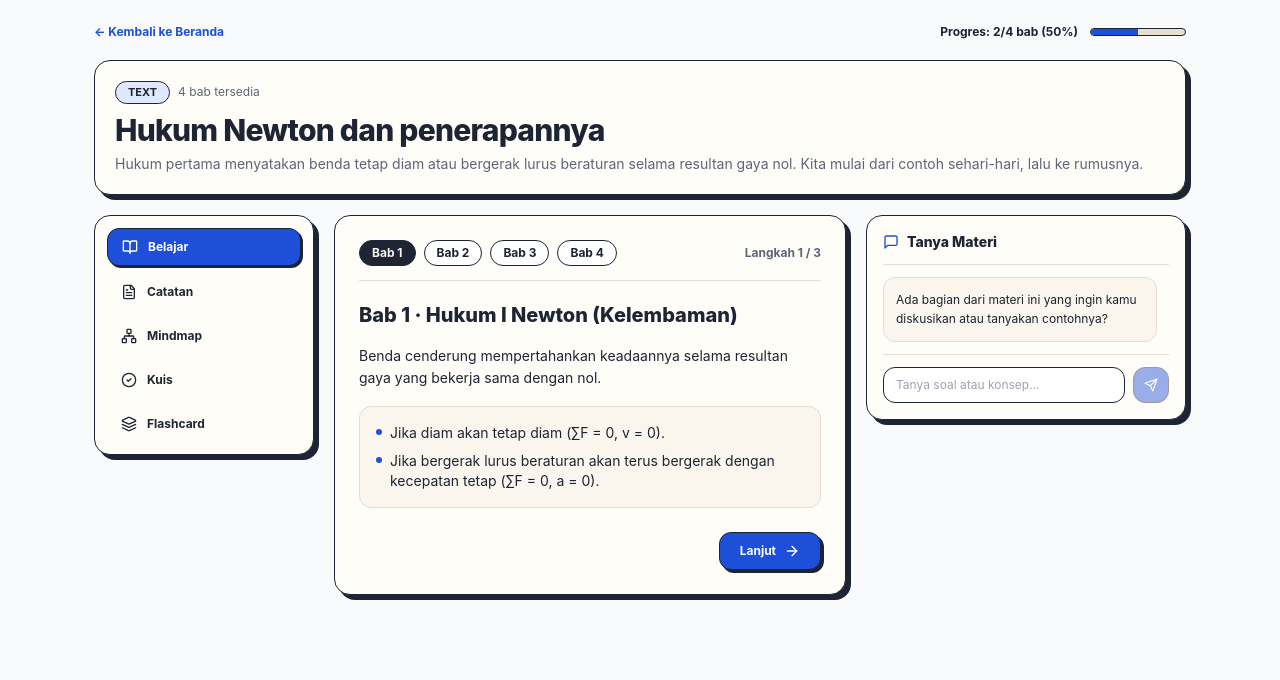
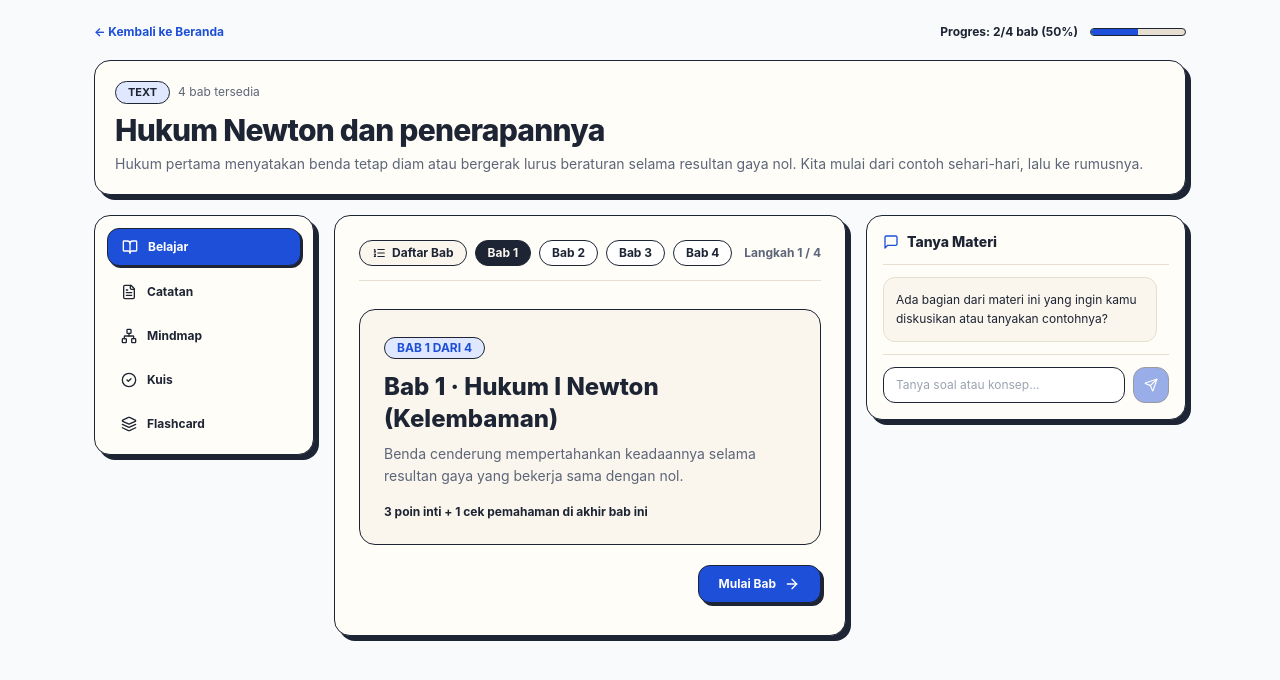
Before and after one commit to rafizaki016-sys/kupas.app, a Next.js app: page /lessons/1 in a window 1280 px wide. Shown: the top 680 px of the page. Built offline with nearby package versions, Linux system fonts and the light colour scheme.

Commit message:
Update page.tsx

```diff
--- a/src/app/lessons/[id]/page.tsx
+++ b/src/app/lessons/[id]/page.tsx
@@ -8,7 +8,9 @@ import {
   BookOpen,
   CheckCircle2,
   FileText,
+  GitBranch,
   Layers,
+  ListOrdered,
   MessageSquare,
   Network,
   RotateCcw,
@@ -31,10 +33,18 @@ type ChatMsg = {
 
 type StepCard =
   | {
+      kind: "intro";
+      chapterNum: number;
+      title: string;
+      summary: string;
+      totalPoints: number;
+    }
+  | {
       kind: "explain";
       heading: string;
       body: string;
       bullets?: string[];
+      showDiagram?: boolean;
     }
   | {
       kind: "check";
@@ -51,6 +61,7 @@ export default function LessonDetailPage() {
   const [note, setNote] = useState<StudyNote>(() => DEFAULT_NOTES[0]);
   const [activeTab, setActiveTab] = useState<WorkspaceTab>("belajar");
   const [selectedChapterIdx, setSelectedChapterIdx] = useState<number>(0);
+  const [showChapterOutline, setShowChapterOutline] = useState<boolean>(false);
 
   // Step-by-step learning inside a chapter
   const [stepIdx, setStepIdx] = useState<number>(0);
@@ -81,6 +92,7 @@ export default function LessonDetailPage() {
     const found = all.find((item) => item.id === id) ?? all[0] ?? DEFAULT_NOTES[0];
     setNote(found);
     setSelectedChapterIdx(0);
+    setShowChapterOutline(false);
     setStepIdx(0);
     setStepSelectedOpt(null);
     setStepChecked(false);
@@ -107,19 +119,27 @@ export default function LessonDetailPage() {
     if (!currentChapter) return [];
     const steps: StepCard[] = [
       {
+        kind: "intro",
+        chapterNum: selectedChapterIdx + 1,
+        title: currentChapter.title,
+        summary: currentChapter.summary,
+        totalPoints: currentChapter.points.length,
+      },
+      {
         kind: "explain",
-        heading: currentChapter.title,
+        heading: `Inti Materi · ${currentChapter.title}`,
         body: currentChapter.summary,
         bullets: currentChapter.points.slice(0, 2),
       },
     ];
 
-    if (currentChapter.points.length > 2) {
+    if (currentChapter.points.length > 0) {
       steps.push({
         kind: "explain",
-        heading: `Poin Pendalaman · ${currentChapter.title}`,
-        body: "Perhatikan catatan penting dan contoh penerapan sebelum lanjut ke pertanyaan:",
-        bullets: currentChapter.points.slice(2),
+        heading: "Peta Cabang Konsep Bab",
+        body: "Lihat bagaimana poin-poin utama di bab ini saling terhubung sebelum masuk ke soal cek pemahaman:",
+        bullets: currentChapter.points.length > 2 ? currentChapter.points.slice(2) : undefined,
+        showDiagram: true,
       });
     }
 
@@ -285,16 +305,32 @@ export default function LessonDetailPage() {
         >
           {activeTab === "belajar" && (
             <div className="space-y-5">
-              {/* Pilihan Bab / Jalur */}
+              {/* Baris Bab + Tombol Daftar Bab + Indikator Langkah */}
               <div className="flex flex-wrap items-center justify-between gap-2 border-b border-[#e6dece] pb-3.5">
-                <div className="flex flex-wrap gap-2">
+                <div className="flex flex-wrap items-center gap-2">
+                  <button
+                    type="button"
+                    onClick={() => setShowChapterOutline((v) => !v)}
+                    className={`inline-flex items-center gap-1.5 rounded-full border-[1.5px] border-[#1d2433] px-3 py-1 text-xs font-bold transition ${
+                      showChapterOutline
+                        ? "bg-[#dfe8ff] text-[#1e4fd8]"
+                        : "bg-[#faf6ee] text-[#1d2433] hover:bg-[#dfe8ff]"
+                    }`}
+                  >
+                    <ListOrdered className="h-3.5 w-3.5" aria-hidden="true" />
+                    <span>Daftar Bab</span>
+                  </button>
+
                   {note.chapters.map((ch, idx) => (
                     <button
                       key={ch.title}
                       type="button"
-                      onClick={() => setSelectedChapterIdx(idx)}
+                      onClick={() => {
+                        setShowChapterOutline(false);
+                        setSelectedChapterIdx(idx);
+                      }}
                       className={`rounded-full border-[1.5px] border-[#1d2433] px-3 py-1 text-xs font-bold ${
-                        selectedChapterIdx === idx
+                        selectedChapterIdx === idx && !showChapterOutline
                           ? "bg-[#1d2433] text-[#faf6ee]"
                           : "bg-white text-[#1d2433] hover:bg-[#dfe8ff]"
                       }`}
@@ -304,14 +340,56 @@ export default function LessonDetailPage() {
                   ))}
                 </div>
 
-                {!chapterFinished && chapterSteps.length > 0 && (
+                {!chapterFinished && !showChapterOutline && chapterSteps.length > 0 && (
                   <span className="text-xs font-bold text-[#5d6578]">
                     Langkah {Math.min(stepIdx + 1, chapterSteps.length)} / {chapterSteps.length}
                   </span>
                 )}
               </div>
 
-              {chapterFinished ? (
+              {/* Ringkasan Jalur Seluruh Bab */}
+              {showChapterOutline ? (
+                <div className="space-y-3">
+                  <h2 className="text-lg font-extrabold text-[#1d2433]">
+                    Jalur Belajar ({note.chapters.length} Bab)
+                  </h2>
+                  <div className="space-y-2.5">
+                    {note.chapters.map((ch, idx) => {
+                      const done = idx < note.chaptersDone;
+                      return (
+                        <button
+                          key={ch.title}
+                          type="button"
+                          onClick={() => {
+                            setSelectedChapterIdx(idx);
+                            setShowChapterOutline(false);
+                          }}
+                          className="flex w-full items-start justify-between gap-3 rounded-xl border-[1.5px] border-[#1d2433] bg-[#faf6ee] p-4 text-left transition hover:bg-[#dfe8ff]/50"
+                        >
+                          <div className="space-y-1">
+                            <div className="flex items-center gap-2">
+                              <span className="grid h-6 w-6 shrink-0 place-items-center rounded-full border border-[#1d2433] bg-white text-xs font-extrabold text-[#1d2433]">
+                                {idx + 1}
+                              </span>
+                              <h3 className="text-sm font-extrabold text-[#1d2433]">{ch.title}</h3>
+                            </div>
+                            <p className="pl-8 text-xs text-[#5d6578]">{ch.summary}</p>
+                          </div>
+                          <span
+                            className={`shrink-0 rounded-full border border-[#1d2433] px-2.5 py-0.5 text-[11px] font-bold ${
+                              done
+                                ? "bg-emerald-100 text-emerald-900"
+                                : "bg-white text-[#5d6578]"
+                            }`}
+                          >
+                            {done ? "Selesai" : "Mulai"}
+                          </span>
+                        </button>
+                      );
+                    })}
+                  </div>
+                </div>
+              ) : chapterFinished ? (
                 <div className="space-y-4 rounded-2xl border-[1.5px] border-[#1d2433] bg-[#faf6ee] p-6 text-center">
                   <div className="mx-auto flex h-11 w-11 items-center justify-center rounded-xl border-[1.5px] border-[#1d2433] bg-[#dfe8ff] text-[#1e4fd8]">
                     <CheckCircle2 className="h-6 w-6" aria-hidden="true" />
@@ -356,10 +434,60 @@ export default function LessonDetailPage() {
                     )}
                   </div>
                 </div>
+              ) : activeStep?.kind === "intro" ? (
+                <div className="space-y-5 py-2">
+                  <div className="rounded-2xl border-[1.5px] border-[#1d2433] bg-[#faf6ee] p-6">
+                    <span className="inline-block rounded-full border border-[#1d2433] bg-[#dfe8ff] px-3 py-0.5 text-xs font-bold uppercase text-[#1e4fd8]">
+                      Bab {activeStep.chapterNum} dari {note.chapters.length}
+                    </span>
+                    <h2 className="mt-3 text-2xl font-extrabold text-[#1d2433]">
+                      {activeStep.title}
+                    </h2>
+                    <p className="mt-2 text-sm leading-relaxed text-[#5d6578]">
+                      {activeStep.summary}
+                    </p>
+                    <p className="mt-4 text-xs font-bold text-[#1d2433]">
+                      {activeStep.totalPoints} poin inti + 1 cek pemahaman di akhir bab ini
+                    </p>
+                  </div>
+
+                  <div className="flex justify-end">
+                    <button
+                      type="button"
+                      onClick={handleNextStep}
+                      className="inline-flex items-center gap-2 rounded-xl border-[1.5px] border-[#1d2433] bg-[#1e4fd8] px-5 py-2.5 text-xs font-bold text-white shadow-[3px_3px_0_#1d2433]"
+                    >
+                      <span>Mulai Bab</span>
+                      <ArrowRight className="h-4 w-4" aria-hidden="true" />
+                    </button>
+                  </div>
+                </div>
               ) : activeStep?.kind === "explain" ? (
                 <div className="space-y-4">
                   <h2 className="text-xl font-extrabold text-[#1d2433]">{activeStep.heading}</h2>
                   <p className="text-sm leading-relaxed text-[#1d2433]">{activeStep.body}</p>
+
+                  {activeStep.showDiagram && currentChapter && (
+                    <div className="rounded-2xl border-[1.5px] border-[#1d2433] bg-[#faf6ee] p-4 space-y-3">
+                      <div className="inline-flex items-center gap-2 rounded-xl border-[1.5px] border-[#1d2433] bg-[#dfe8ff] px-3.5 py-2 text-xs font-extrabold text-[#1d2433]">
+                        <GitBranch className="h-4 w-4 text-[#1e4fd8]" aria-hidden="true" />
+                        <span>{currentChapter.title}</span>
+                      </div>
+                      <div className="grid gap-2.5 sm:grid-cols-2">
+                        {currentChapter.points.map((pt, idx) => (
+                          <div
+                            key={pt}
+                            className="rounded-xl border border-[#1d2433] bg-white p-3 text-xs leading-relaxed text-[#1d2433]"
+                          >
+                            <span className="block text-[10px] font-extrabold uppercase text-[#1e4fd8]">
+                              Cabang {idx + 1}
+                            </span>
+                            <span className="mt-0.5 block">{pt}</span>
+                          </div>
+                        ))}
+                      </div>
+                    </div>
+                  )}
 
                   {activeStep.bullets && activeStep.bullets.length > 0 && (
                     <ul className="space-y-2 rounded-xl border border-[#e6dece] bg-[#faf6ee] p-4 text-sm text-[#1d2433]">
```
